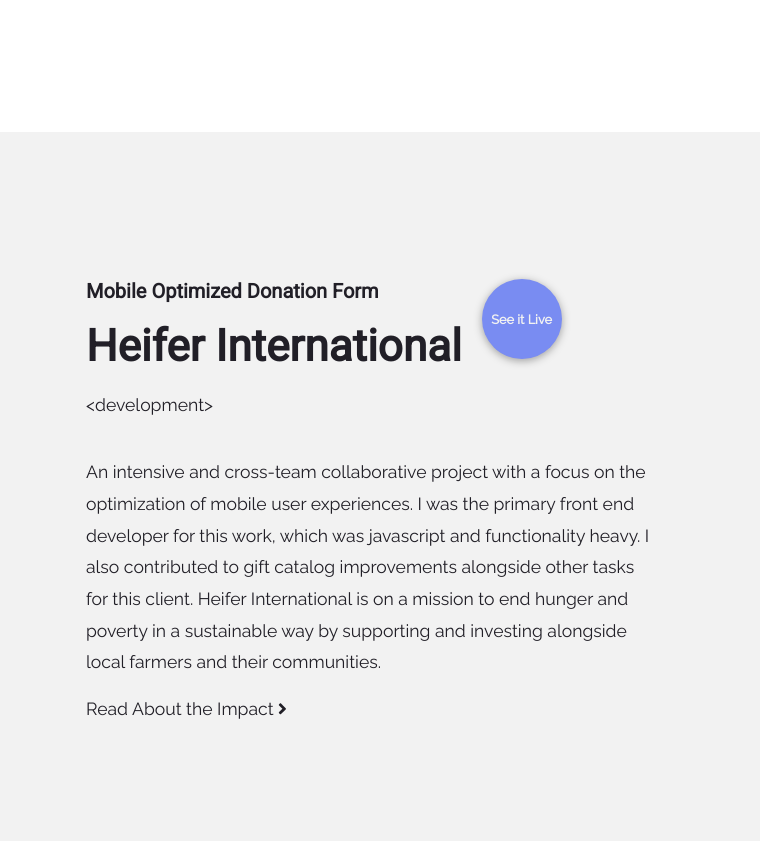
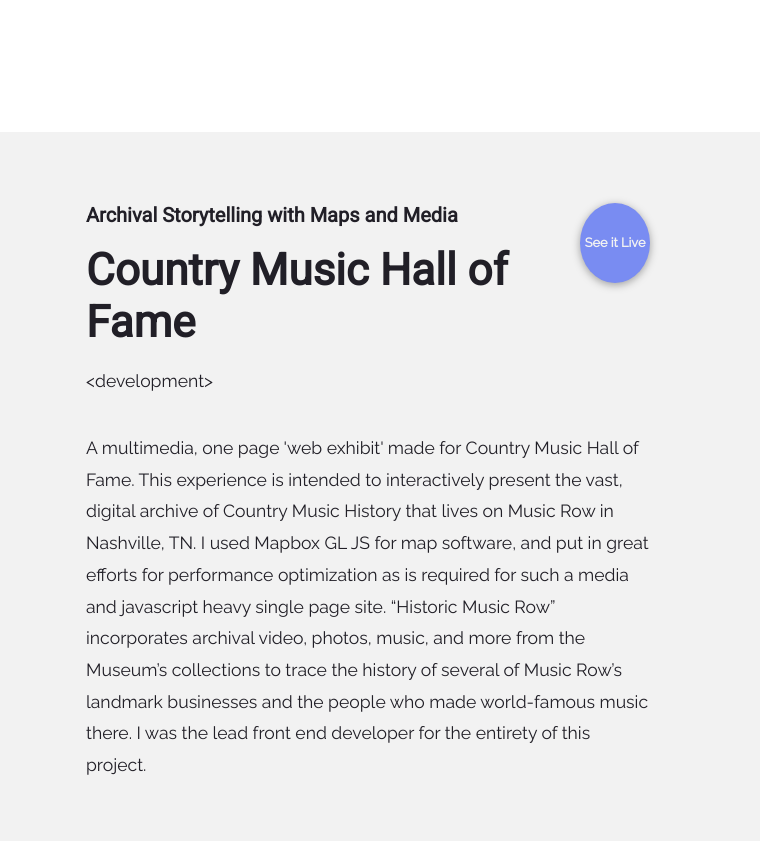
Before and after one commit to taylormcpherson/dev-portfolio, a Gatsby site: page / in a window 1280 px wide. Shown: the part 820-1661 px from the top of the page, 520-1280 px from the left. Built offline with nearby package versions, Linux system fonts and the light colour scheme; Gatsby itself is replaced by a stand-in of ours.

Commit message:
Update projectCards.js
music row going live.

```diff
--- a/src/components/projectCards.js
+++ b/src/components/projectCards.js
@@ -9,6 +9,20 @@
 
 // data
 const projects = [
+    {
+        key: 'cmhf',
+        subtitle: "Archival Storytelling with Maps and Media",
+        title: "Country Music Hall of Fame",
+        tags: "<development>",
+        desc: "A multimedia, one page 'web exhibit' made for Country Music Hall of Fame. This experience is intended to interactively present the vast, digital archive of Country Music History that lives on Music Row in Nashville, TN. I used Mapbox GL JS for map software, and put in great efforts for performance optimization as is required for such a media and javascript heavy single page site. “Historic Music Row” incorporates archival video, photos, music, and more from the Museum’s collections to trace the history of several of Music Row’s landmark businesses and the people who made world-famous music there. I was the lead front end developer for the entirety of this project.",
+        url: "https://musicrow.countrymusichalloffame.org/",
+        cta: {
+            title: "",
+            url: ""
+        },
+        img: CmhfImage,
+        imgAlt: "Image of Music Row's Home Page on a laptop, tablet, and mobile devices.",
+    },
     {
         key: 'heifer',
         subtitle: "Mobile Optimized Donation Form",
@@ -23,20 +37,6 @@
         img: HeiferImage,
         imgAlt: "Three mobile interface images of Heifer's optimized donation form.",
     },
-    /*{
-        key: 'cmhf',
-        subtitle: "Archival Storytelling with Maps",
-        title: "Country Music Hall of Fame",
-        tags: "<development>",
-        desc: "A media heavy, one page application made for Country Music Hall of Fame. This experience is intended to interactively present the vast, digital archive of Country Music History that lives on Music Row in Nashville, TN. I used Mapbox GL JS for map software, and put in great efforts for performance optimization as is required for such a media and javascript heavy single page site. I was the lead front end developer for the entirety of this project. Music Row launched on New Years, 2022.",
-        url: "https://musicrow.countrymusichalloffame.org/",
-        cta: {
-            title: "",
-            url: ""
-        },
-        img: CmhfImage,
-        imgAlt: "Image of Music Row's Home Page on a laptop, tablet, and mobile devices.",
-    },*/
     {
         key: 'pern',
         subtitle: "Simplified and Intuitive Navigation",
```
